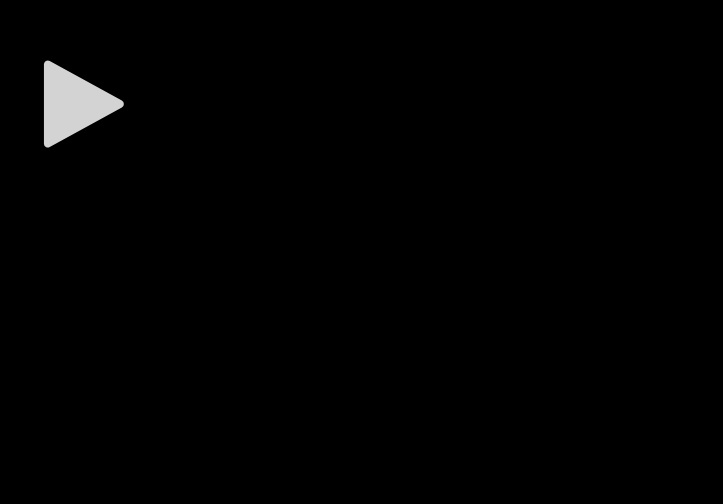
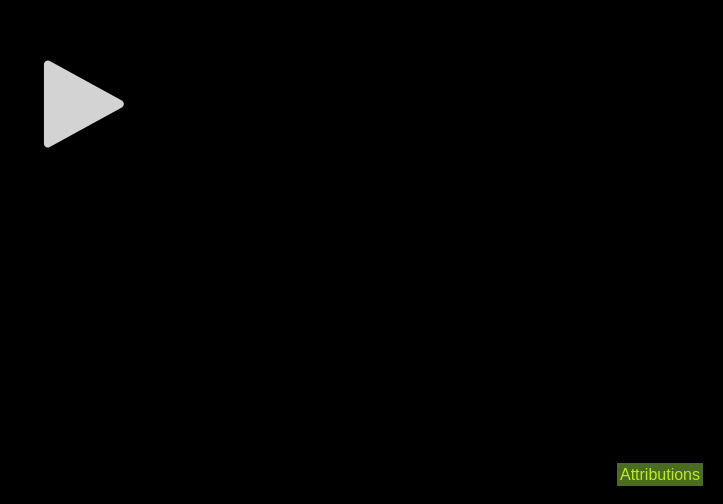
Before and after one commit to Rotbot94/gaben-tv-resurrection, a plain HTML site: page index.html in a window 1280 px wide. Shown: the part 296-800 px from the top of the page, without its empty margins (557-1280 px from the left). Drawn offline with Linux system fonts and the light colour scheme; a web font is replaced by a local one.

Commit message:
Add footer to index.html. Add footer styling. Add link to attributions page.

```diff
--- a/attributions.css
+++ b/attributions.css
@@ -6,3 +6,17 @@ body {
     justify-content: start;
     font-family: 'Motiva Sans', sans-serif;
 }
+
+footer {
+    z-index: 1;
+    position: fixed;
+    bottom: 20px;
+    right: 20px;
+
+    a {
+        background-color: #4c6b22;
+        color: #BEEE11;
+        padding: 3px;
+        text-decoration: none;
+    }
+}
--- a/index.html
+++ b/index.html
@@ -60,6 +60,9 @@
         </div>
     </div>
     <canvas id="sunburstCanvas"></canvas>
+    <footer>
+        <a href="attributions.html">Attributions</a>
+    </footer>
     <script src="script.js"></script>
     <script>
         console.group('Gaben.tv - Resurrection');
--- a/styles.css
+++ b/styles.css
@@ -9,6 +9,28 @@ body {
     justify-content: center;
     align-items: center;
     font-family: 'Motiva Sans', sans-serif;
+}
+
+canvas {
+    position: absolute;
+    top: 0;
+    left: 0;
+    z-index: 0;
+    filter: blur(5px);
+}
+
+footer {
+    z-index: 1;
+    position: fixed;
+    bottom: 20px;
+    right: 20px;
+
+    a {
+        background-color: #4c6b22;
+        color: #BEEE11;
+        padding: 3px;
+        text-decoration: none;
+    }
 }
 
 #start-button {
@@ -68,15 +90,6 @@ body {
     cursor: pointer;
 }
 
-canvas {
-    position: absolute;
-    top: 0;
-    left: 0;
-    z-index: 0;
-    filter: blur(5px);
-
-}
-
 #gaben {
     position: fixed;
     z-index: 1;
```
Also changed, not shown: attributions.html (+0 -3 lines).
